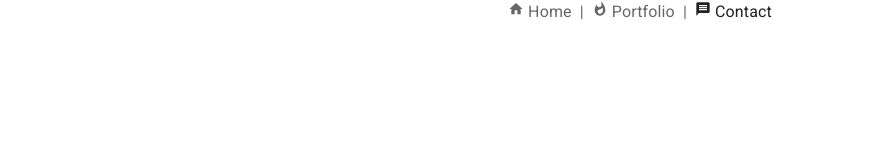
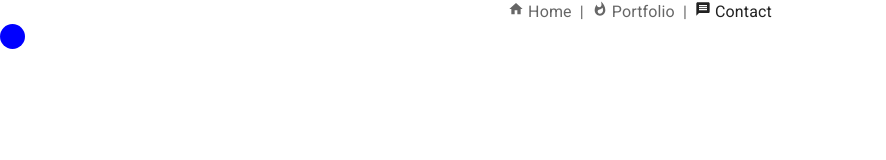
Before and after one commit to Rick-Smart/gallery, a React (Create React App) app in the folder art/: page / in a window 1280 px wide. Shown: the top 160 px of the page, without its empty margins (0-886 px from the left). Built offline with nearby package versions, Linux system fonts and the light colour scheme.

Commit message:
updating Rick Branch

```diff
--- a/art/public/index.html
+++ b/art/public/index.html
@@ -3,6 +3,10 @@
   <head>
     <meta charset="utf-8" />
     <link rel="icon" href="%PUBLIC_URL%/favicon.ico" />
+    <link
+      rel="stylesheet"
+      href="https://cdnjs.cloudflare.com/ajax/libs/font-awesome/4.7.0/css/font-awesome.min.css"
+    />
     <meta name="viewport" content="width=device-width, initial-scale=1" />
     <meta name="theme-color" content="#000000" />
     <meta
--- a/art/src/components/App_footer/App_footer.jsx
+++ b/art/src/components/App_footer/App_footer.jsx
@@ -12,6 +12,8 @@ import ListItem from "@mui/material/ListItem";
 import ListItemAvatar from "@mui/material/ListItemAvatar";
 import ListItemText from "@mui/material/ListItemText";
 import Avatar from "@mui/material/Avatar";
+
+import App_icon from "../App_icon/App_icon";
 
 export default function FixedBottomNavigation() {
   const [value, setValue] = useState(0);
@@ -29,6 +31,7 @@ export default function FixedBottomNavigation() {
 
   return (
     <Box sx={{ pb: 7 }}>
+      <App_icon iconName={"cloud"} iconColor={"blue"} iconSize={25} />
       <CssBaseline />
       {displayReviews ? (
         <List sx={{ position: "fixed", bottom: 50, left: 0, right: 0 }}>
--- /dev/null
+++ b/art/src/components/App_icon/App_icon.css
@@ -0,0 +1,3 @@
+.icon-circle {
+  border-radius: 50%;
+}
--- a/art/src/components/App_icon/App_icon.jsx
+++ b/art/src/components/App_icon/App_icon.jsx
@@ -1,7 +1,24 @@
 import React from "react";
 
-function App_icon({ name, color, size }) {
-  return <></>;
+import { Icon } from "@mui/material";
+import * as MUIIcons from "@mui/icons-material";
+
+function App_icon({ iconName, iconColor, iconSize }) {
+  return (
+    <>
+      <div
+        className="icon-circle"
+        style={{
+          backgroundColor: iconColor,
+          width: iconSize,
+          height: iconSize,
+          borderRadius: iconSize / 2,
+        }}
+      >
+        <Icon name={iconName} />
+      </div>
+    </>
+  );
 }
 
 export default App_icon;
```
